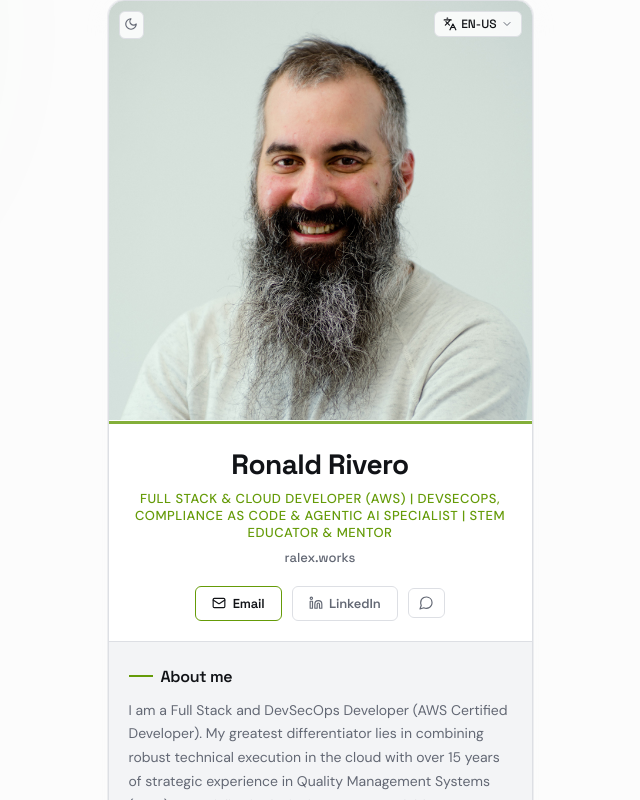
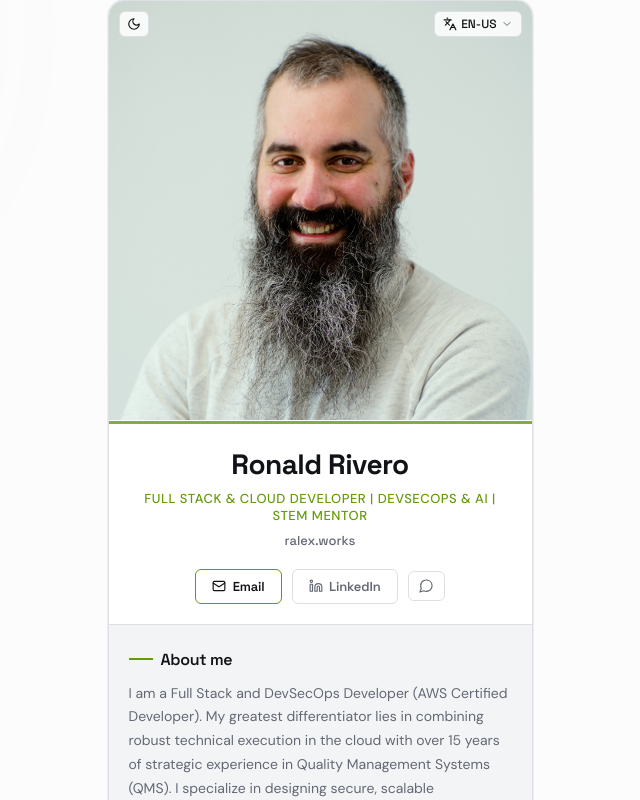
Before and after one commit to ralexrivero/ProBusinessCard, a React (Vite) app: page / in a window 1280 px wide. Shown: the top 800 px of the page, without its empty margins (320-960 px from the left). Built offline with nearby package versions, Linux system fonts and the light colour scheme.

Commit message:
refactor: simplify professional title translations and update theme button styling for improved UI consistency

```diff
--- a/src/App.css
+++ b/src/App.css
@@ -554,27 +554,24 @@ a {
 }
 
 .theme-btn {
-  font-size: 0.75rem;
-  padding: 0.3rem;
-  border: 1px solid hsl(var(--border-gray));
-  border-radius: 0.375rem;
+  cursor: pointer;
+  display: flex;
+  align-items: center;
+  justify-content: center;
+  font-size: 0.875rem;
+  color: hsl(var(--text-primary));
   background: hsl(var(--surface-raised) / 0.85);
   backdrop-filter: blur(8px);
-  color: hsl(var(--text-secondary));
-  cursor: pointer;
+  border-radius: 0.375rem;
+  padding: 0.3rem 0.45rem;
+  border: 1px solid hsl(var(--border-gray));
   transition: all 0.2s ease;
   line-height: 1;
-}
+}en vez de jovenes a porgramar
 
 .theme-btn:hover {
+  background: hsl(var(--surface-raised));
   border-color: hsl(var(--text-secondary));
-  color: hsl(var(--text-primary));
-}
-
-.theme-btn-active {
-  background: hsl(var(--text-primary));
-  color: hsl(var(--background));
-  border-color: hsl(var(--text-primary));
 }
 
 /* =========================================================
--- a/src/translations/en/global.json
+++ b/src/translations/en/global.json
@@ -2,7 +2,7 @@
   "info": {
     "altProfilePhoto": "Profile photo",
     "name": "Ronald Rivero",
-    "title": "Full Stack & Cloud Developer (AWS) | DevSecOps, Compliance as Code & Agentic AI Specialist | STEM Educator & Mentor",
+    "title": "Full Stack & Cloud Developer | DevSecOps & AI | STEM Mentor",
     "website": "ralex.works",
     "email": "Email",
     "linkedin": "LinkedIn",
--- a/src/translations/es/global.json
+++ b/src/translations/es/global.json
@@ -2,7 +2,7 @@
   "info": {
     "altProfilePhoto": "Foto de Perfil",
     "name": "Ronald Rivero",
-    "title": "Desarrollador Full Stack & Cloud (AWS) | Especialista en DevSecOps, Compliance as Code e IA Agentic | Educador y Mentor STEM",
+    "title": "Desarrollador Full Stack & Cloud | DevSecOps e IA | Mentor STEM",
     "website": "ralex.works",
     "email": "Correo",
     "linkedin": "LinkedIn",
```
